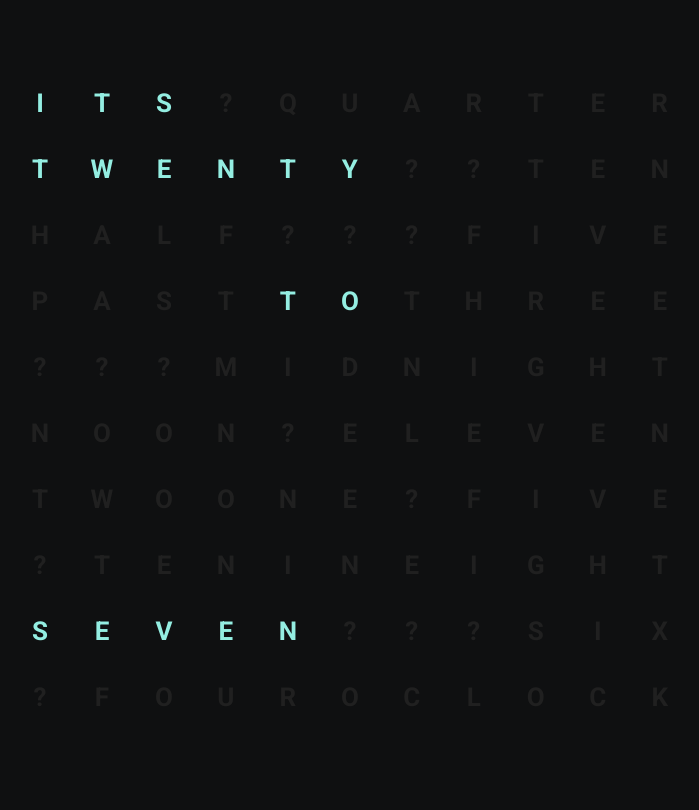
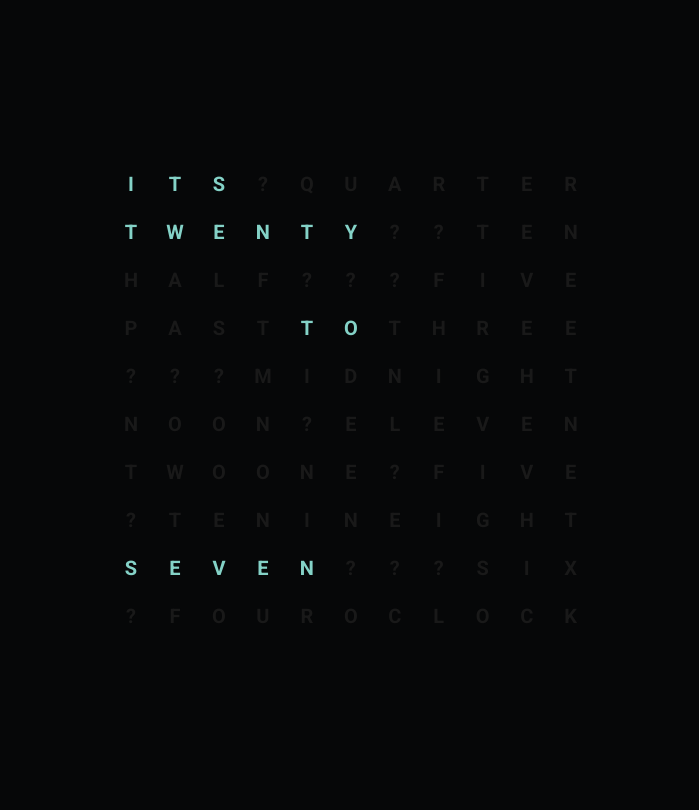
Before and after one commit to thdoteo/experiments, a PHP site: page / in a window 1280 px wide. Shown: the whole page, without its empty margins (289-988 px from the left). After the commit the page ends 623 px from the top, so only its background shows below. Run offline with PHP 8.4, Linux system fonts and the light colour scheme.

Commit message:
feat(clock): improve clock animations

```diff
--- a/clock/clock.css
+++ b/clock/clock.css
@@ -1,4 +1,9 @@
 @import url('https://fonts.googleapis.com/css?family=Roboto:400,700');
+
+* {
+	user-select: none;
+	-moz-user-select: none;
+}
 
 html, body {
 	height: 100%;
@@ -8,7 +13,8 @@ html, body {
 	font-family: Roboto, sans-serif;
 
 	box-sizing: border-box;
-	background: rgb(5, 5, 5);
+	background: rgb(6, 7, 8);
+	/* background: #fff; */
 }
 
 .clock {
@@ -20,29 +26,45 @@ html, body {
 }
 
 .clock-content {
-	width: 680px;
+	width: 480px;
 
 	padding: 80px;
 
-	background: rgb(15, 16, 17);
-	user-select: none;
+	background: rgb(6, 7, 8);
+	opacity: 0;
+	animation: fade 1s ease-in;
+	animation-fill-mode: forwards;
+}
+
+@keyframes fade {
+	0%   {opacity: 0;}
+	100% {opacity: 1;}
 }
 
 .clock-letter {
 	display: inline-block;
-	width: 50px;
+	width: 40px;
 
-	margin: 8px 4px;
-	padding: 10px 0;
+	padding: 12px 0;
 
 	text-align: center;
-	color: rgb(32, 32, 32);
-	font-size: 26px;
+	color: rgb(25, 25, 25);
+	font-size: 20px;
 	font-weight: 700;
+
+	transition: color 0.5s;
 }
 
 .clock-letter_active {
 	color: rgb(148, 238, 226);
+	animation: alive 6s infinite linear;
+	animation-delay: 1s;
+}
+
+@keyframes alive {
+	0%   {color: rgb(148, 238, 226);}
+	50%  {color: rgb(25, 25, 25);}
+	100% {color: rgb(148, 238, 226);}
 }
 
 @media (max-width: 1024px) {
```
